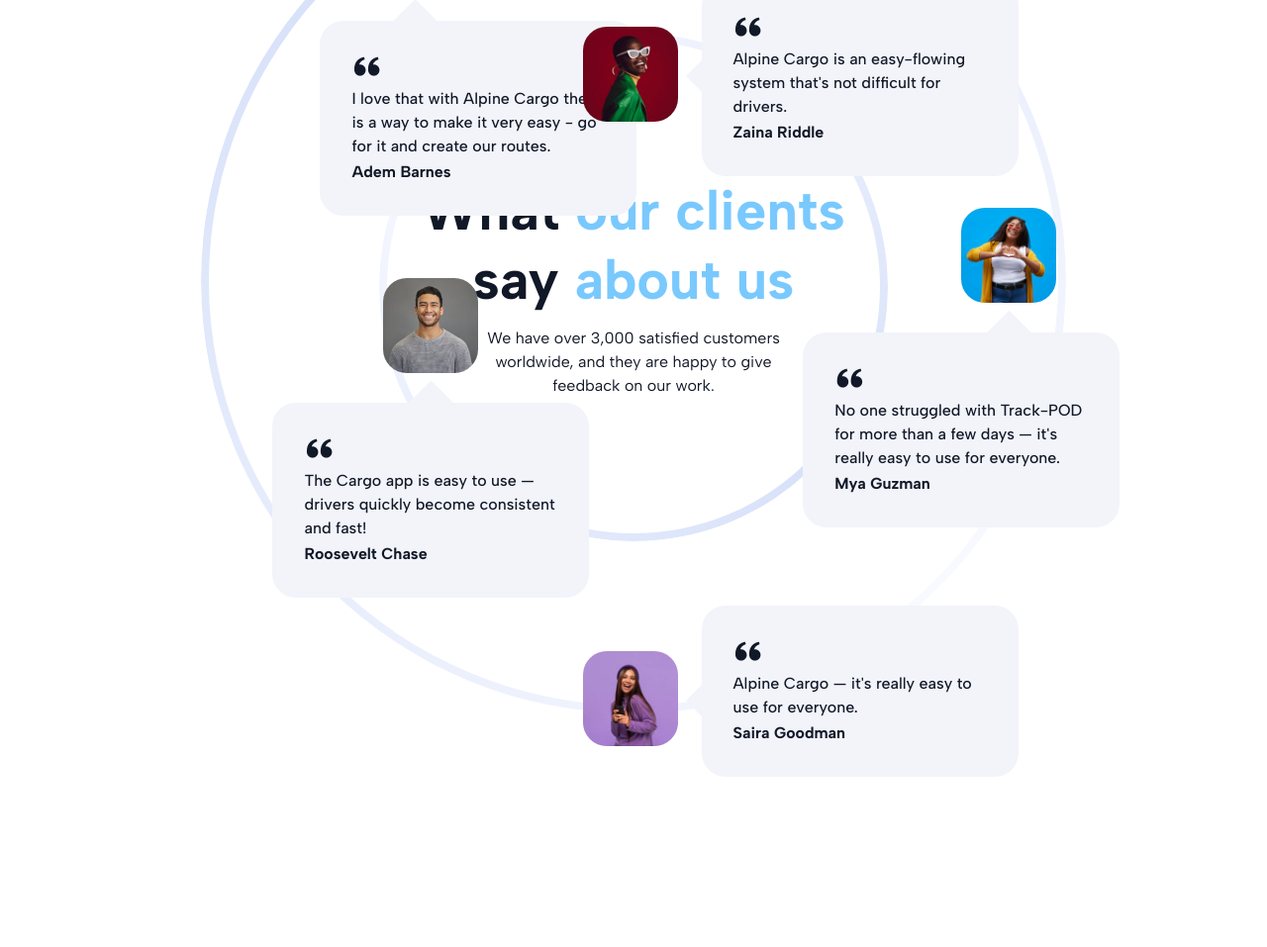
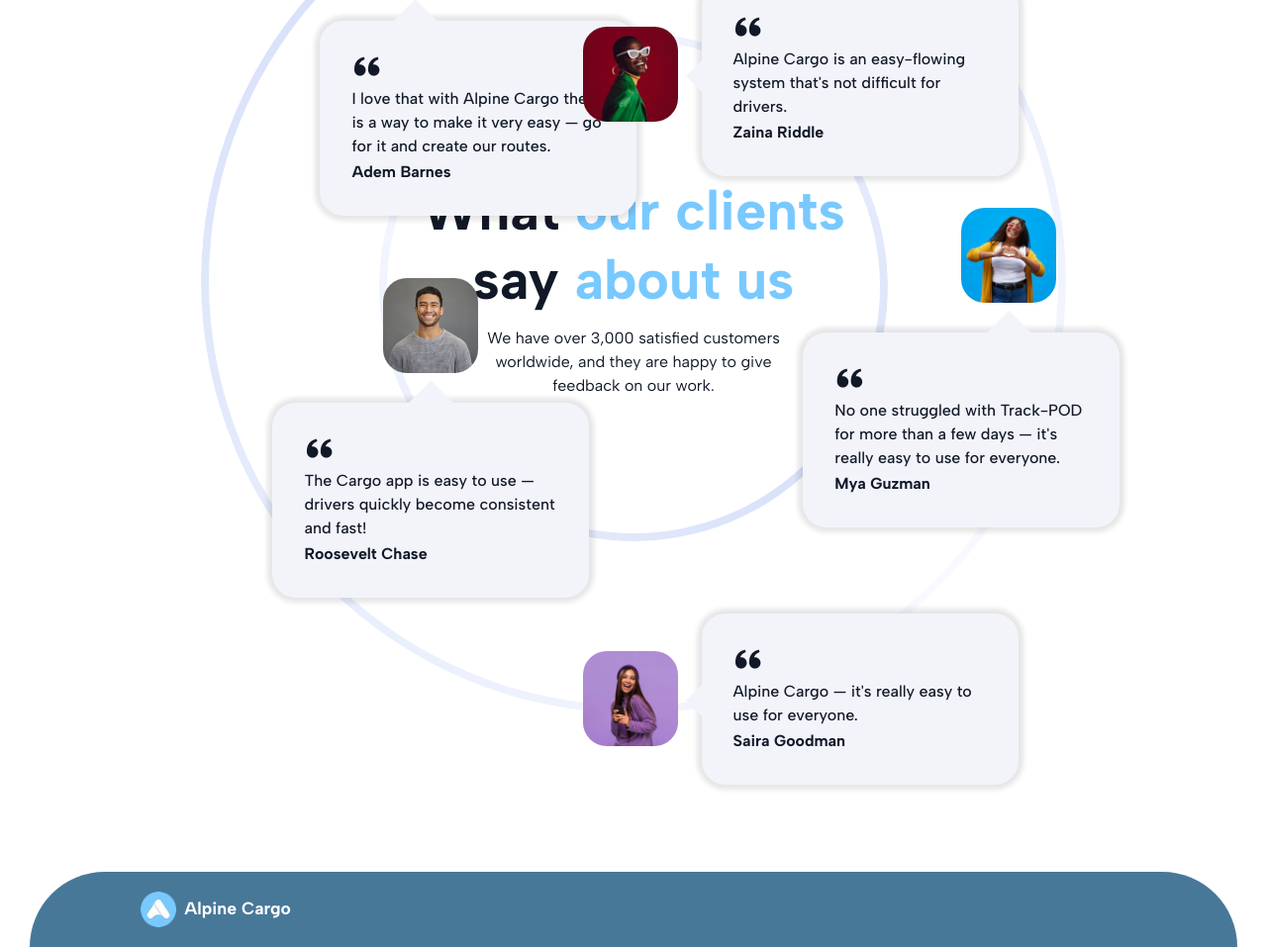
Before and after one commit to GeorgeDash/alpine-cargo, a website: page index.html in a window 1280 px wide. Shown: the part 3078-4035 px from the top of the page at 99% size. Drawn offline with nearby package versions, Linux system fonts and the light colour scheme.

Commit message:
Working on footer

```diff
--- a/index.html
+++ b/index.html
@@ -14,7 +14,7 @@
         <link rel="stylesheet" href="build/css/style.css">
         <title>Alpine Cargo</title>
     </head>
-    <body class="min-h-dvh w-full flex flex-col items-center overflow-x-hidden text-black ~px-5/8 pb-5 relative">
+    <body class="min-h-dvh w-full flex flex-col items-center overflow-x-hidden text-black ~px-5/8 relative">
         <header class="flex justify-between items-center z-[9999] bg-white fixed ~px-5/8 py-5">
             <a href="index.html" class="flex space-x-2 items-center">
                 <img src="/build/img/logo.png" alt="main logo image" class="size-9">
@@ -142,7 +142,7 @@
                     </div>
                 </div>
             </section>
-            <section id="reviews" class="border-inner border-outer flex justify-center items-center text-center mb-20 px-16 scroll-mt-28 relative">
+            <section id="reviews" class="border-inner border-outer flex justify-center items-center text-center mb-40 px-16 scroll-mt-28 relative">
                 <div id="comments" class="heading circle-border flex flex-col space-y-3 justify-center items-center" style="--width: 80%; --gradient: conic-gradient(
                     from 135deg,
                     #f9faff,
@@ -155,7 +155,7 @@
                             <div class="arrow -top-[2.9rem] left-[4.5rem]"></div>
                             <i class='bx bxs-quote-alt-left'></i>
                             <div class="text">
-                                <p>I love that with Alpine Cargo there is a way to make it very easy - go for it and create our routes.</p>
+                                <p>I love that with Alpine Cargo there is a way to make it very easy — go for it and create our routes.</p>
                                 <h6>Adem Barnes</h6>
                             </div>
                         </div>
@@ -195,8 +195,8 @@
                     </div>
                     <div class="comment -bottom-56 right-40" id="saira">
                         <img src="/build/img/reviews/saira.jpg" alt="saira">
-                        <div class="bubble bottom-[9.5rem] left-[37.5%]">
-                            <div class="arrow -rotate-90 top-[4.5rem] -left-10"></div>
+                        <div class="bubble bottom-[9rem] left-[37.5%]">
+                            <div class="arrow -rotate-90 top-[4rem] -left-10"></div>
                             <i class='bx bxs-quote-alt-left'></i>
                             <div class="text">
                                 <p>Alpine Cargo — it's really easy to use for everyone.</p>
@@ -211,8 +211,11 @@
                 </div>
             </section>
         </main>
-        <footer class="bg-[#2daafd]">
-
+        <footer class="bg-[#487898] text-white rounded-t-full px-28 py-5">
+            <a href="index.html" class="flex space-x-2 items-center">
+                <img src="/build/img/logo.png" alt="main logo image" class="size-9">
+                <p class="hidden md:block text-[1.1rem] font-bold">Alpine Cargo</p>
+            </a>
         </footer>
     </body>
 </html>
--- a/src/input.css
+++ b/src/input.css
@@ -152,7 +152,7 @@
 }
 
 .bubble{
-    @apply w-80 bg-gray text-left p-8 rounded-3xl relative;
+    @apply w-80 bg-gray text-left rounded-3xl shadow-[0px_0px_5px_5px_rgba(0,_0,_0,_0.1)] p-8 relative;
 }
 
 .arrow{
```
Also changed, not shown: build/css/style.css.
